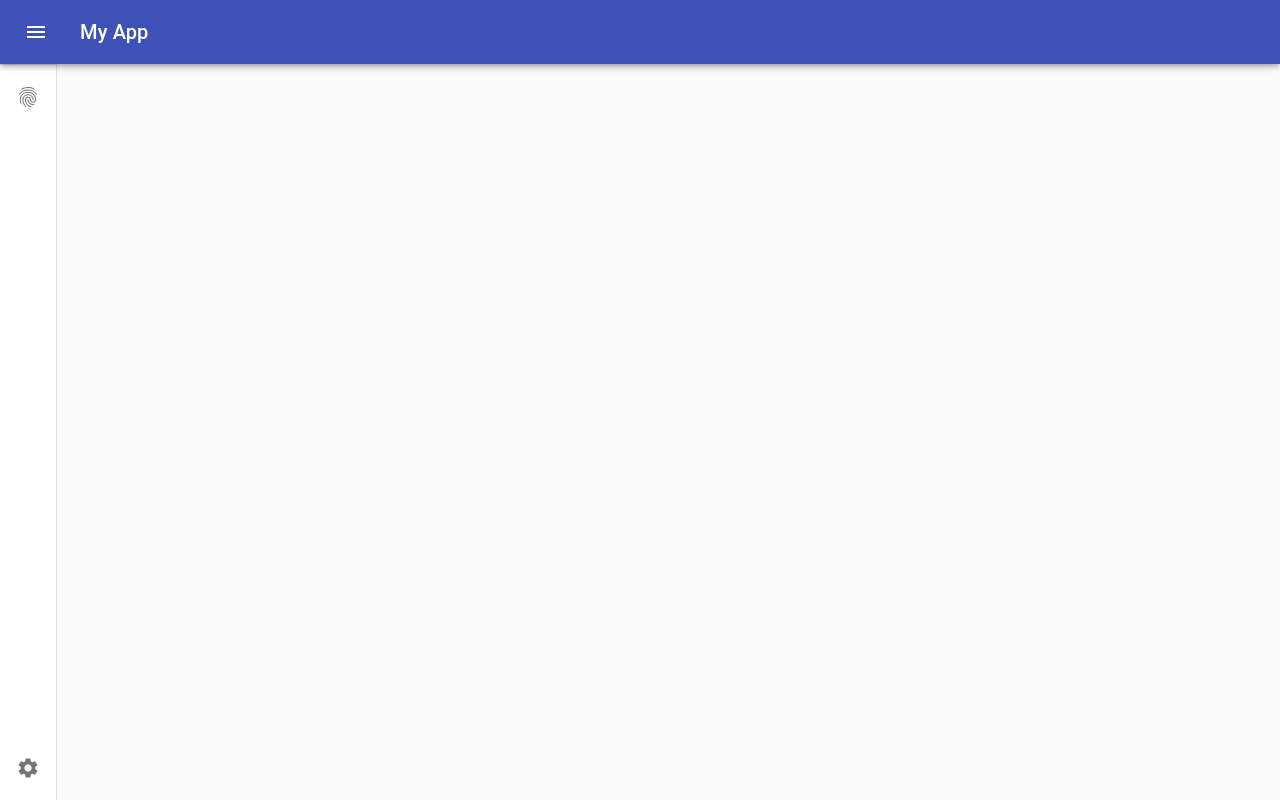
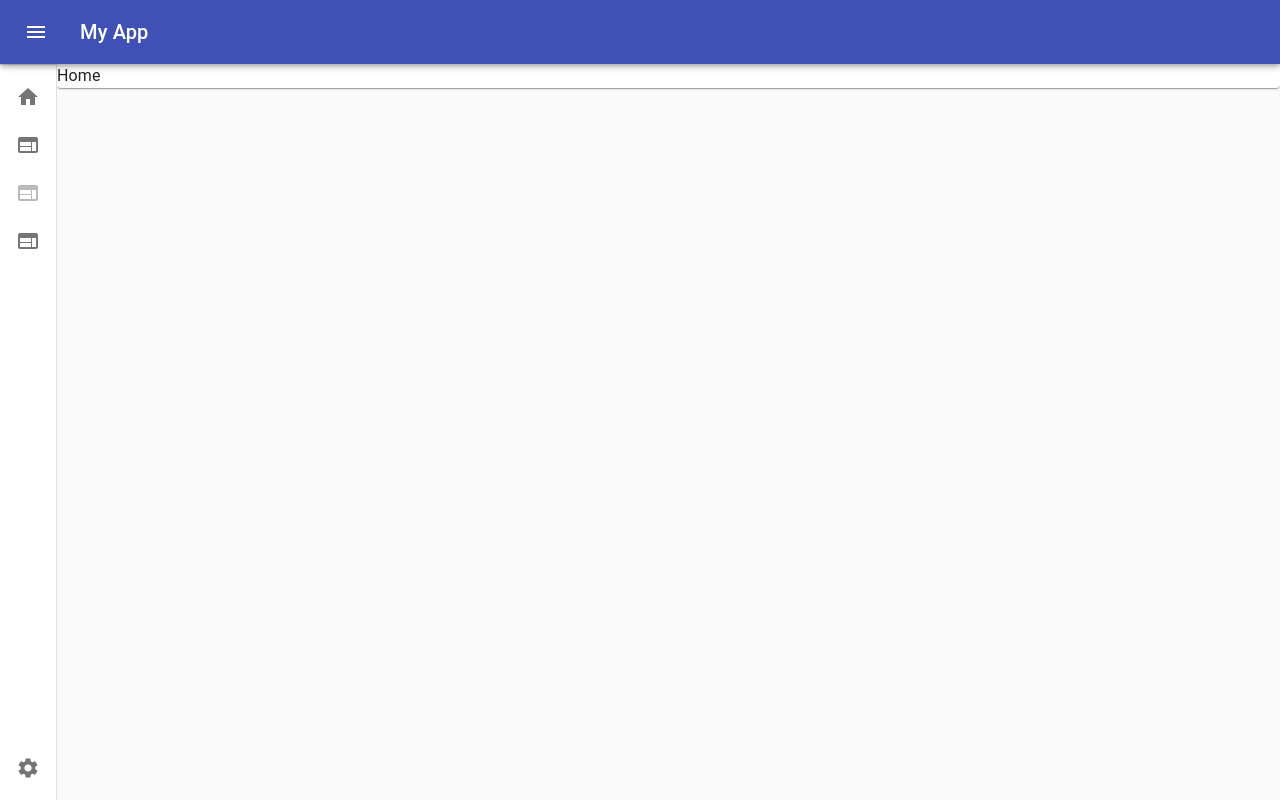
Before and after one commit to eliseuvideira/react-material-ui-cookbook, a React app: page / in a window 1280 px wide. Built offline with nearby package versions, Linux system fonts and the light colour scheme.

Commit message:
Drawer item state

```diff
--- a/src/components/Drawer.tsx
+++ b/src/components/Drawer.tsx
@@ -20,6 +20,9 @@ interface DrawerItemProps {
   key: string | number;
   icon: JSX.Element;
   text: string;
+  disabled?: boolean;
+  hidden?: boolean;
+  onClick?: () => void;
 }
 
 interface DrawerProps
@@ -36,6 +39,7 @@ const useStyles = makeStyles((theme) =>
       width: DRAWER_WIDTH,
       flexShrink: 0,
       whiteSpace: 'nowrap',
+      overflowX: 'hidden',
     },
     drawerOpen: {
       width: DRAWER_WIDTH,
@@ -43,6 +47,7 @@ const useStyles = makeStyles((theme) =>
         easing: theme.transitions.easing.sharp,
         duration: theme.transitions.duration.enteringScreen,
       }),
+      overflowX: 'hidden',
     },
     drawerClose: {
       transition: theme.transitions.create('width', {
@@ -99,18 +104,25 @@ const Drawer: React.FC<DrawerProps> = ({
       <Divider />
       {items && (
         <List>
-          {items.map((item) => (
-            <ListItem button key={item.key}>
-              <ListItemIcon>{item.icon}</ListItemIcon>
-              <ListItemText primary={item.text} />
-            </ListItem>
-          ))}
+          {items
+            .filter((item) => !item.hidden)
+            .map((item) => (
+              <ListItem
+                button
+                key={item.key}
+                onClick={item.onClick}
+                disabled={item.disabled}
+              >
+                <ListItemIcon>{item.icon}</ListItemIcon>
+                <ListItemText primary={item.text} />
+              </ListItem>
+            ))}
         </List>
       )}
       {bottomItems && (
         <List className={classes.bottom}>
           {bottomItems.map((item) => (
-            <ListItem button key={item.key}>
+            <ListItem button key={item.key} onClick={item.onClick}>
               <ListItemIcon>{item.icon}</ListItemIcon>
               <ListItemText primary={item.text} />
             </ListItem>
--- a/src/components/Page.tsx
+++ b/src/components/Page.tsx
@@ -1,14 +1,37 @@
 import React, { useState } from 'react';
-import { makeStyles, createStyles } from '@material-ui/core/styles';
 import AppBar from './AppBar';
 import Drawer from './Drawer';
 import SettingsIcon from '@material-ui/icons/Settings';
-import FingerprintIcon from '@material-ui/icons/Fingerprint';
+import HomeIcon from '@material-ui/icons/Home';
+import WebIcon from '@material-ui/icons/Web';
+import {
+  Typography,
+  Paper,
+  makeStyles,
+  createStyles,
+  Grid,
+} from '@material-ui/core';
+import { DRAWER_WIDTH } from '../utils/constants';
+import clsx from 'clsx';
 
-const useStyles = makeStyles(
+const useStyles = makeStyles((theme) =>
   createStyles({
-    root: {
-      display: 'flex',
+    content: {
+      flexGrow: 1,
+      width: `calc(100% - ${theme.spacing(7) + 1}px)`,
+      marginLeft: theme.spacing(7) + 1,
+      transition: theme.transitions.create(['width', 'margin'], {
+        easing: theme.transitions.easing.sharp,
+        duration: theme.transitions.duration.leavingScreen,
+      }),
+    },
+    contentShift: {
+      marginLeft: DRAWER_WIDTH,
+      width: `calc(100% - ${DRAWER_WIDTH}px)`,
+      transition: theme.transitions.create(['width', 'margin'], {
+        easing: theme.transitions.easing.sharp,
+        duration: theme.transitions.duration.leavingScreen,
+      }),
     },
   }),
 );
@@ -16,28 +39,68 @@ const useStyles = makeStyles(
 const Page = () => {
   const classes = useStyles();
   const [open, setOpen] = useState(false);
+  const [content, setContent] = useState('Home');
+  const [items] = useState([
+    {
+      key: 'Home',
+      text: 'Home',
+      icon: <HomeIcon />,
+      onClick: () => setContent('Home'),
+    },
+    {
+      key: 'Page 2',
+      text: 'Page 2',
+      icon: <WebIcon />,
+      onClick: () => setContent('Page 2'),
+    },
+    {
+      key: 'Page 3',
+      text: 'Page 3',
+      icon: <WebIcon />,
+      disabled: true,
+      onClick: () => setContent('Page 3'),
+    },
+    {
+      key: 'Page 4',
+      text: 'Page 4',
+      icon: <WebIcon />,
+      onClick: () => setContent('Page 4'),
+    },
+    {
+      key: 'Page 5',
+      text: 'Page 5',
+      icon: <WebIcon />,
+      hidden: true,
+      onClick: () => setContent('Page 5'),
+    },
+  ]);
   return (
-    <div className={classes.root}>
+    <div>
       <AppBar open={open} title="My App" onAppBarClick={() => setOpen(!open)} />
       <Drawer
         open={open}
         switchDrawer={(value) => setOpen(value)}
         onClose={() => setOpen(false)}
-        items={[
-          {
-            key: 'Authorization',
-            text: 'Authorization',
-            icon: <FingerprintIcon />,
-          },
-        ]}
+        items={items}
         bottomItems={[
           {
             key: 'Settings',
             text: 'Settings',
             icon: <SettingsIcon />,
+            onClick: () => setContent('Settings'),
           },
         ]}
       />
+      <Grid
+        container
+        className={clsx(classes.content, { [classes.contentShift]: open })}
+      >
+        <Grid item xs={12}>
+          <Paper>
+            <Typography>{content}</Typography>
+          </Paper>
+        </Grid>
+      </Grid>
     </div>
   );
 };
```
